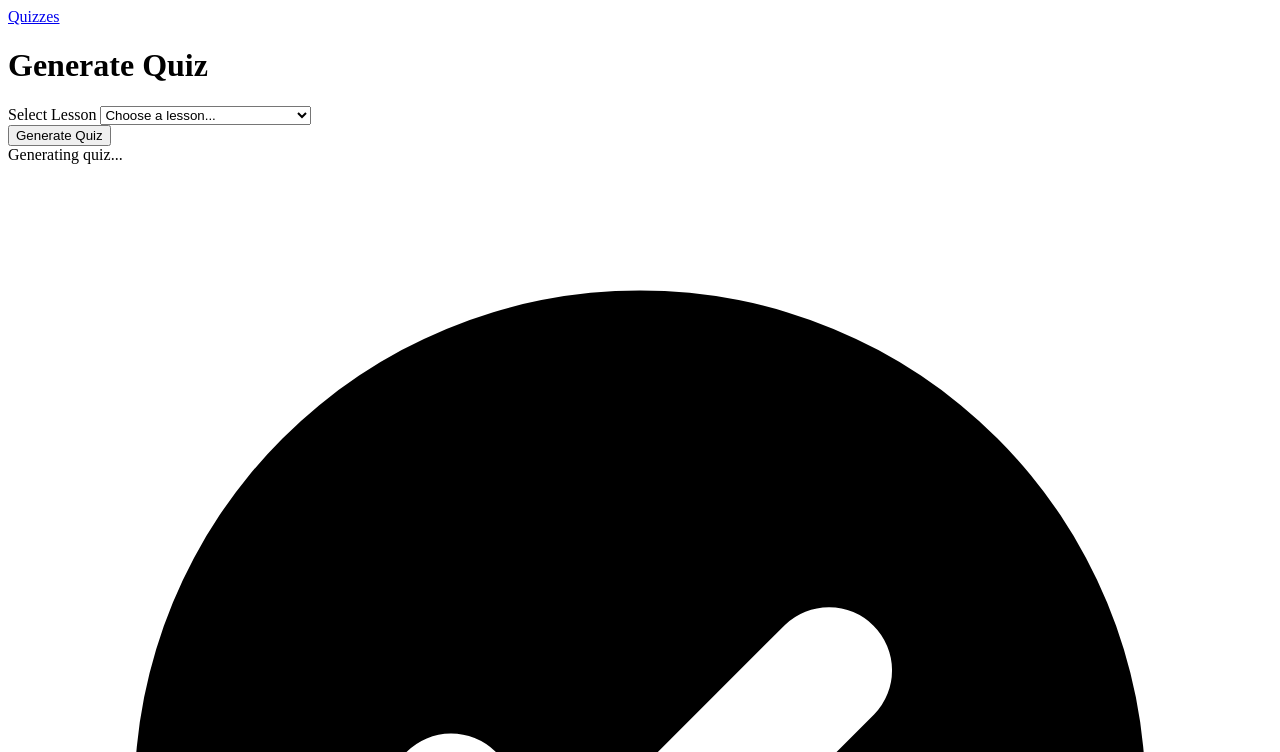
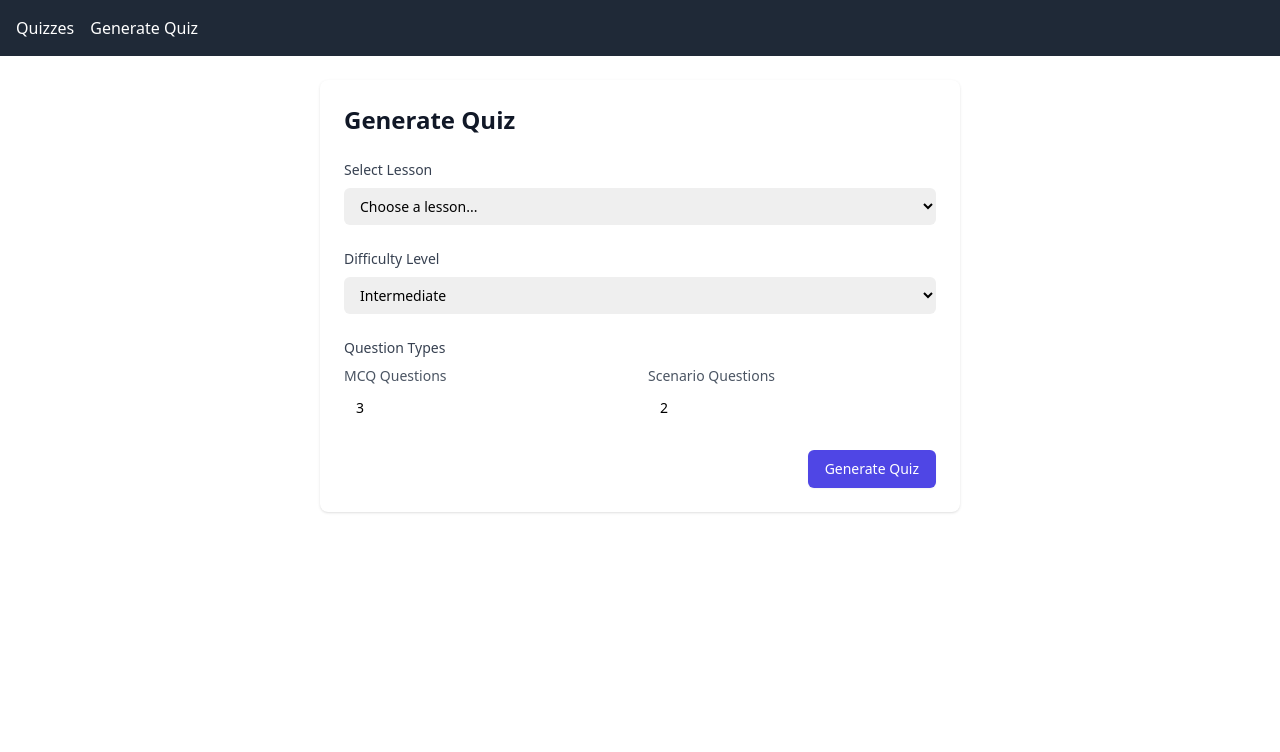
Before and after one commit to dadyutenga/Skills_backend, a Django app: page /personal_training/quiz/generate/ in a window 1280 px wide. Shown: the top 752 px of the page. After the commit the page ends 513 px from the top, so only its background shows below. Run offline with Django 5.2, Linux system fonts and the light colour scheme; tables that the repository leaves empty hold one stand-in row (values such as "Sample post"); some libraries are stand-ins or nearby versions.

Commit message:
Refactor quiz generation and update templates for improved user experience
- Reordered URL patterns in personal_training/urls.py for better organization.
- Enhanced the generate_quiz view to handle question types and difficulty levels more effectively.
- Updated base.html and quiz_generation.html templates to include new UI elements for selecting question types and difficulty.
- Improved JavaScript handling for form submission to support JSON data format.

```diff
--- a/personal_training/templates/personal_training/base.html
+++ b/personal_training/templates/personal_training/base.html
@@ -2,14 +2,21 @@
 <html>
 <head>
     <title>Personal Training</title>
+    <script src="https://cdn.tailwindcss.com"></script>
 </head>
 <body>
-    <nav>
-        <!-- Remove any auth-required navigation items -->
-        <a href="{% url 'personal_training:quiz_list' %}">Quizzes</a>
+    <nav class="bg-gray-800 text-white p-4">
+        <div class="container mx-auto flex justify-between items-center">
+            <div class="flex space-x-4">
+                <a href="{% url 'personal_training:quiz_list' %}" class="hover:text-gray-300">Quizzes</a>
+                <a href="{% url 'personal_training:generate_quiz' %}" class="hover:text-gray-300">Generate Quiz</a>
+            </div>
+        </div>
     </nav>
 
-    {% block content %}
-    {% endblock %}
+    <main class="container mx-auto mt-6 px-4">
+        {% block content %}
+        {% endblock %}
+    </main>
 </body>
 </html>
--- a/personal_training/templates/personal_training/quiz_generation.html
+++ b/personal_training/templates/personal_training/quiz_generation.html
@@ -28,6 +28,38 @@
                             </option>
                         {% endfor %}
                     </select>
+                </div>
+
+                <div class="space-y-2">
+                    <label for="difficulty" class="block text-sm font-medium text-gray-700">
+                        Difficulty Level
+                    </label>
+                    <select
+                        id="difficulty"
+                        name="difficulty"
+                        required
+                        class="mt-1 block w-full pl-3 pr-10 py-2 text-base border-gray-300 focus:outline-none focus:ring-indigo-500 focus:border-indigo-500 sm:text-sm rounded-md"
+                    >
+                        <option value="beginner">Beginner</option>
+                        <option value="intermediate" selected>Intermediate</option>
+                        <option value="advanced">Advanced</option>
+                    </select>
+                </div>
+
+                <div class="space-y-2">
+                    <label class="block text-sm font-medium text-gray-700">Question Types</label>
+                    <div class="grid grid-cols-2 gap-4">
+                        <div>
+                            <label for="mcq_count" class="block text-sm text-gray-600">MCQ Questions</label>
+                            <input type="number" id="mcq_count" name="mcq_count" value="3" min="0" max="10"
+                                class="mt-1 block w-full pl-3 pr-10 py-2 text-base border-gray-300 focus:outline-none focus:ring-indigo-500 focus:border-indigo-500 sm:text-sm rounded-md">
+                        </div>
+                        <div>
+                            <label for="scenario_count" class="block text-sm text-gray-600">Scenario Questions</label>
+                            <input type="number" id="scenario_count" name="scenario_count" value="2" min="0" max="5"
+                                class="mt-1 block w-full pl-3 pr-10 py-2 text-base border-gray-300 focus:outline-none focus:ring-indigo-500 focus:border-indigo-500 sm:text-sm rounded-md">
+                        </div>
+                    </div>
                 </div>
 
                 <div class="flex justify-end">
@@ -106,12 +138,26 @@
     errorDiv.classList.add('hidden');
 
     try {
+        // Create the question_types object
+        const mcqCount = parseInt(form.querySelector('#mcq_count').value) || 0;
+        const scenarioCount = parseInt(form.querySelector('#scenario_count').value) || 0;
+
+        const formData = {
+            lesson_id: form.querySelector('#lesson_id').value,
+            difficulty: form.querySelector('#difficulty').value,
+            question_types: {
+                mcq: mcqCount,
+                scenario: scenarioCount
+            }
+        };
+
         const response = await fetch(form.action, {
             method: 'POST',
-            body: new FormData(form),
             headers: {
-                'X-CSRFToken': form.querySelector('[name=csrfmiddlewaretoken]').value
-            }
+                'X-CSRFToken': form.querySelector('[name=csrfmiddlewaretoken]').value,
+                'Content-Type': 'application/json'
+            },
+            body: JSON.stringify(formData)
         });
 
         const data = await response.json();
@@ -121,7 +167,7 @@
             resultDiv.classList.remove('hidden');
             errorDiv.classList.add('hidden');
         } else {
-            errorMessage.textContent = data.error;
+            errorMessage.textContent = data.error || 'An error occurred';
             errorDiv.classList.remove('hidden');
             resultDiv.classList.add('hidden');
         }
--- a/personal_training/urls.py
+++ b/personal_training/urls.py
@@ -5,8 +5,8 @@
 
 urlpatterns = [
     path('quizzes/', views.quiz_list, name='quiz_list'),
+    path('quiz/generate/', views.generate_quiz, name='generate_quiz'),
     path('quiz/<int:pk>/', views.quiz_detail, name='quiz_detail'),
-    path('quiz/generate/', views.generate_quiz, name='generate_quiz'),
     path('quiz/<int:quiz_id>/submit-answer/', views.submit_quiz_answer, name='submit_quiz_answer'),
     path('quiz/<int:quiz_id>/complete/', views.complete_quiz, name='complete_quiz'),
 ]
--- a/personal_training/views.py
+++ b/personal_training/views.py
@@ -14,10 +14,11 @@
 async def generate_quiz(request):
     if request.method == 'POST':
         try:
+            # Parse the JSON data from request
             data = json.loads(request.body)
             lesson_id = data.get('lesson_id')
+            difficulty = data.get('difficulty', 'intermediate')
             question_types = data.get('question_types', {'mcq': 5})
-            difficulty = data.get('difficulty', 'intermediate')
 
             if not lesson_id:
                 return JsonResponse({'error': 'Lesson ID is required'}, status=400)
@@ -48,7 +49,7 @@
                 topic=content,
                 question_types=question_types,
                 difficulty=difficulty,
-                user_id=request.user.id
+                user_id=request.user.id if request.user.is_authenticated else None
             )
 
             # Create and save the quiz
```
